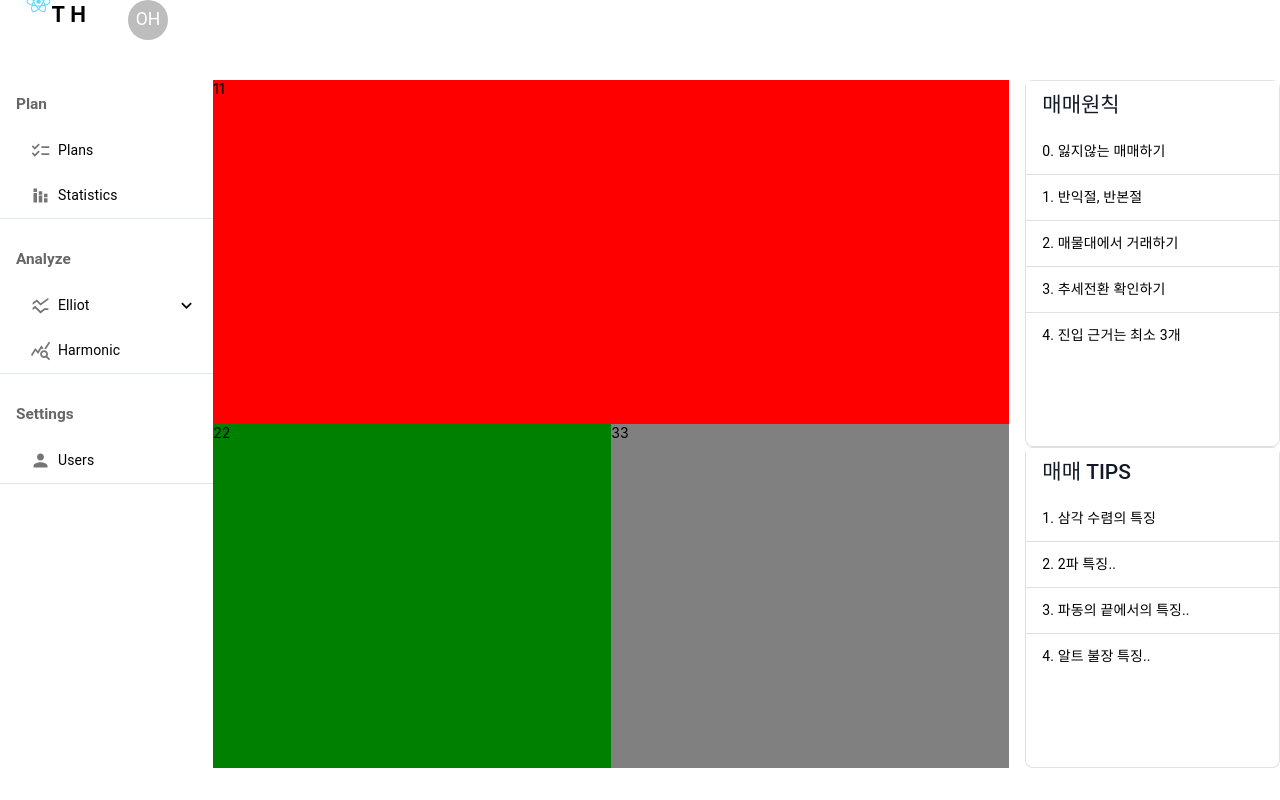
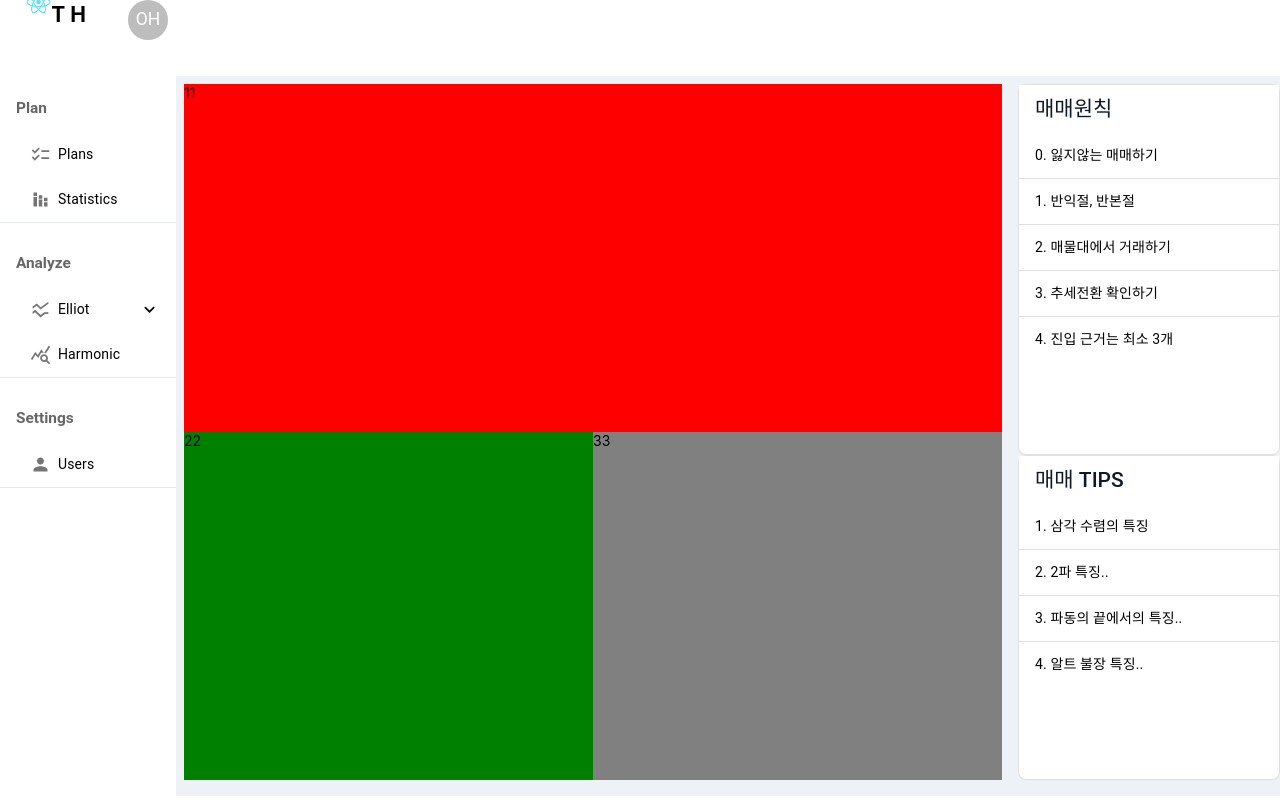
Before and after one commit to LazyDeveloperTroh/HarmonicElliotTradingHelper, a React (Create React App) app in the folder src/main/frontend/: page / in a window 1280 px wide. Built offline with nearby package versions, Linux system fonts and the light colour scheme.

Commit message:
MAIN 페이지 레이아웃 조정

```diff
--- a/src/main/frontend/src/App.js
+++ b/src/main/frontend/src/App.js
@@ -12,15 +12,15 @@ function App() {
   return (
       <BrowserRouter>
           <div className="App">
-              <Grid container spacing={2} height={"100%"}>
+              <Grid container height={"100%"}>
                   <Grid item md={12} height={"10%"}>
                       <Header></Header>
                   </Grid>
-                  <Grid item container height={"90%"}>
+                  <Grid item container height={"90%"} columns={14} spacing={1}>
                       <Grid item md={2}>
                           <Sidebar></Sidebar>
                       </Grid>
-                      <Grid item md={10}>
+                      <Grid item md={12} style={{backgroundColor: "#eef2f6"}}>
                           <Routes>
                               <Route path="/" element={<Contents/>} />
                               <Route path="/plans" element={<PlanList/>} />
```
